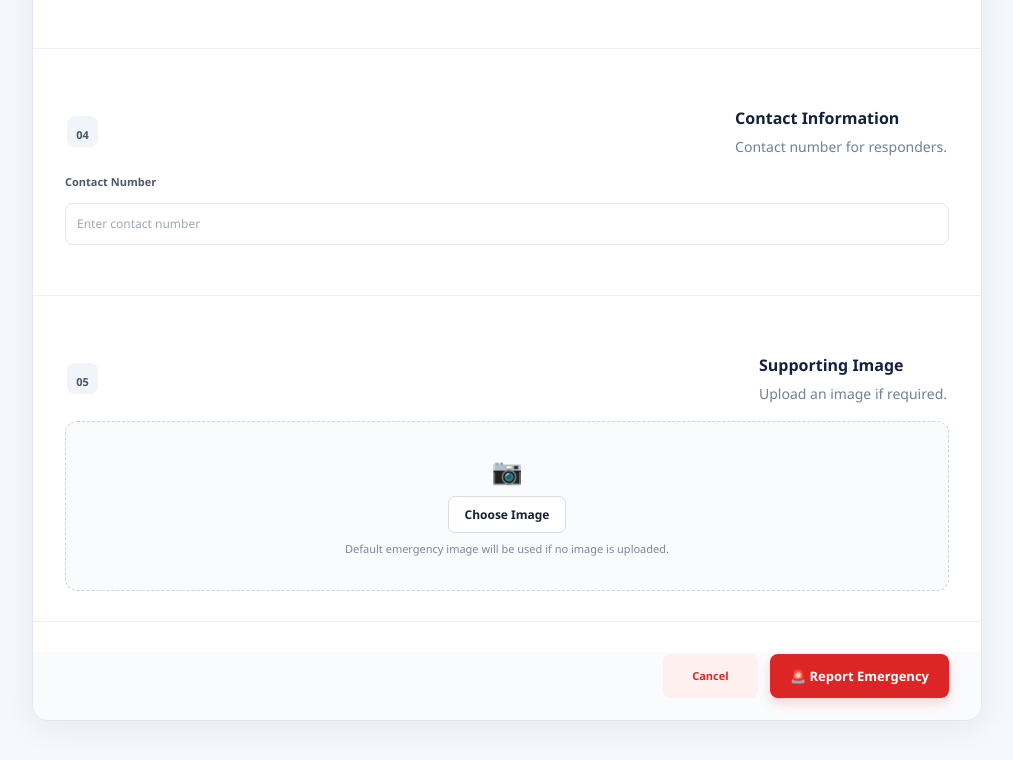
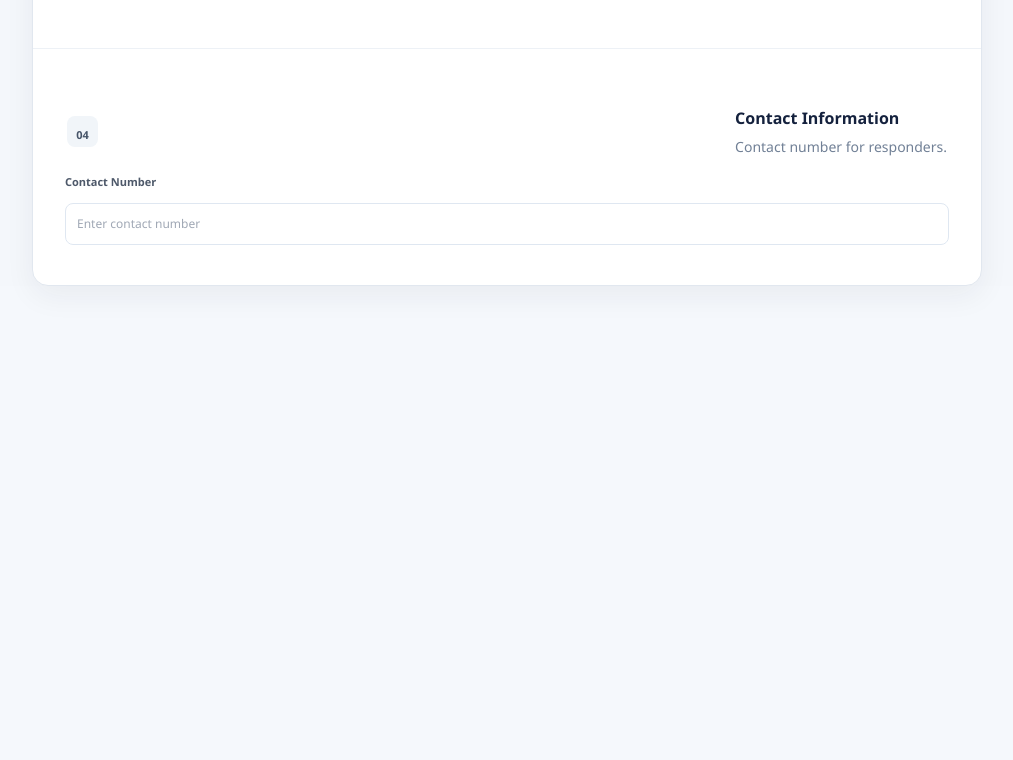
Before and after one commit to venuprakash81/ResQNet-FrontEnd, a React (Create React App) app: page /citizen/report-emergency in a window 1280 px wide. Shown: the part 1558-2318 px from the top of the page, without its empty margins (133-1146 px from the left). After the commit the page ends 1904 px from the top, so only its background shows below. Built offline with nearby package versions, Linux system fonts and the light colour scheme.

Commit message:
Remove image upload section from ReportEmergency
Removed the image upload section from the emergency report form.

```diff
--- a/src/pages/ReportEmergency.jsx
+++ b/src/pages/ReportEmergency.jsx
@@ -1136,133 +1136,9 @@ const ReportEmergency = () => {
               IMAGE
           =========================================== */}
 
-          <div className="form-section">
-
-            <div className="section-heading">
-
-              <span>
-                05
-              </span>
-
-              <div>
-
-                <h3>
-                  Supporting Image
-                </h3>
-
-                <p>
-                  Upload an image if required.
-                </p>
-
-              </div>
-
-            </div>
 
 
-            <div className="upload-area">
 
-              <div className="upload-icon">
-                📷
-              </div>
-
-
-              <label
-                htmlFor="emergencyImage"
-                className="upload-label"
-              >
-                Choose Image
-              </label>
-
-
-              <input
-                id="emergencyImage"
-                type="file"
-                accept="image/*"
-                onChange={
-                  handleImageChange
-                }
-              />
-
-
-              {image && (
-
-                <p className="selected-file">
-
-                  Selected:
-                  {" "}
-                  {image.name}
-
-                </p>
-
-              )}
-
-
-              {!image && (
-
-                <p className="default-image-text">
-
-                  Default emergency image
-                  will be used if no image
-                  is uploaded.
-
-                </p>
-
-              )}
-
-            </div>
-
-          </div>
-
-
-          {/* MESSAGE */}
-
-          {message && (
-
-            <div
-              className={
-                messageType === "success"
-                  ? "success-message"
-                  : messageType === "info"
-                  ? "info-message"
-                  : "error-message"
-              }
-            >
-              {message}
-            </div>
-
-          )}
-
-
-          {/* ACTIONS */}
-
-          <div className="form-actions">
-
-            <button
-              type="button"
-              className="cancel-btn"
-              onClick={() =>
-                navigate(
-                  "/citizen/dashboard"
-                )
-              }
-            >
-              Cancel
-            </button>
-
-
-            <button
-              type="submit"
-              className="submit-emergency-btn"
-              disabled={loading}
-            >
-
-              {loading
-                ? "Submitting..."
-                : "🚨 Report Emergency"}
-
-            </button>
-
-          </div>
 
         </form>
 
```
